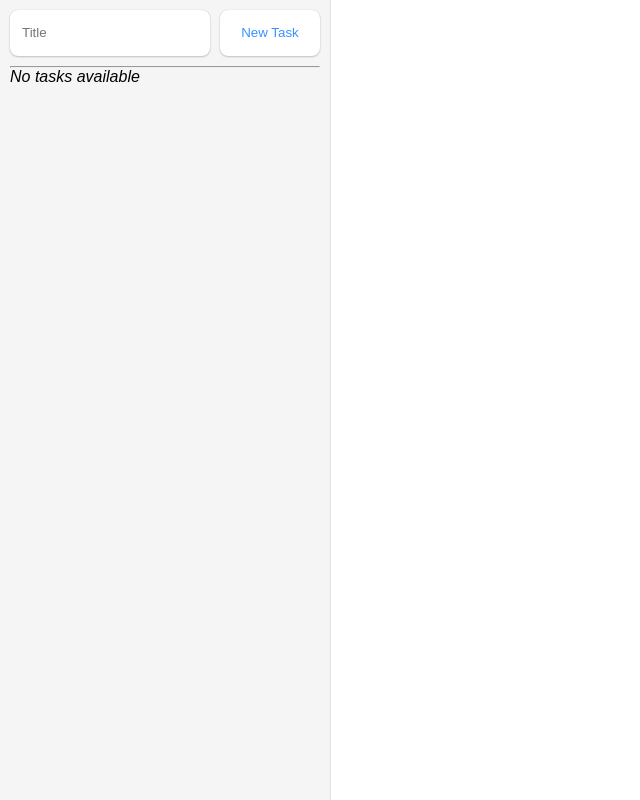
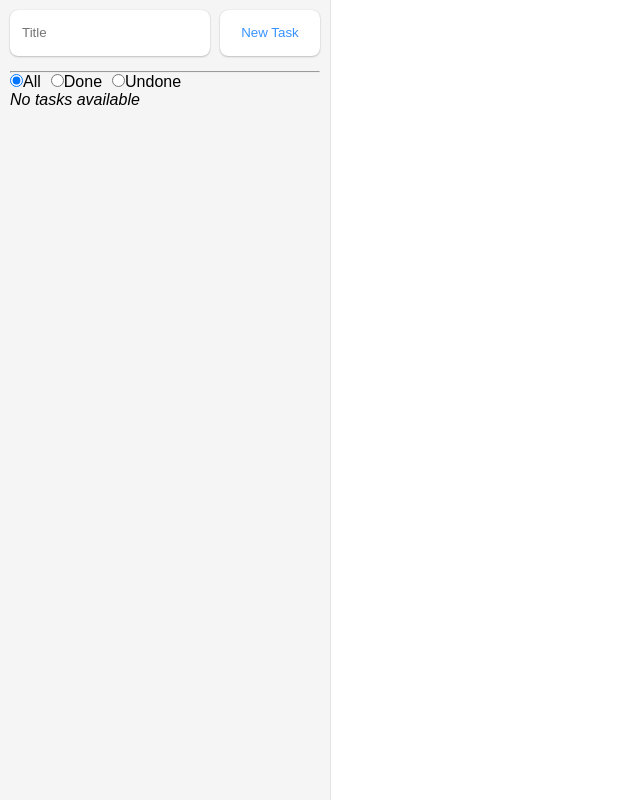
Before and after one commit to OrkhanJR/react-final-work, a React (Create React App) app: page / in a window 1280 px wide. Shown: the whole page, without its empty margins (0-640 px from the left). Built offline with nearby package versions, Linux system fonts and the light colour scheme.

Commit message:
filter added with functionality

```diff
--- a/src/components/MainPage/SideBar/SearchArea/SearchArea.tsx
+++ b/src/components/MainPage/SideBar/SearchArea/SearchArea.tsx
@@ -6,6 +6,7 @@ import { useState } from "react";
 
 const SearchArea = () => {
   const dispatch = useTypedDispatch();
+
   const [inputValue, setInputValue] = useState("");
 
   const handleInputChange = (e: React.ChangeEvent<HTMLInputElement>) => {
@@ -29,7 +30,7 @@ const SearchArea = () => {
       description: "",
       creationDate: formattedDate,
       status: false,
-      checkStatus: false
+      checkStatus: false,
     };
 
     dispatch(addTask(newTask));
@@ -40,6 +41,7 @@ const SearchArea = () => {
     <>
       <div className="search-area">
         {" "}
+        <div className="add-task-wrapper">
           <InputComponent
             className="input-styles"
             type="text"
@@ -54,6 +56,7 @@ const SearchArea = () => {
             New Task
           </ButtonComponent>
         </div>
+      </div>
       <hr />
     </>
   );
--- a/src/components/MainPage/SideBar/SearchArea/searchArea.css
+++ b/src/components/MainPage/SideBar/SearchArea/searchArea.css
@@ -1,4 +1,3 @@
-
 .input-styles {
   width: 200px;
   border: none;
@@ -39,7 +38,26 @@
 .search-area {
   max-height: 100px;
   display: flex;
+  flex-direction: column;
   align-items: center;
+  gap: 20px;
+  padding-bottom: 15px;
+}
+
+.add-task-wrapper {
+  display: flex;
   gap: 10px;
-    padding-bottom: 10px;
 }
+
+.filter-wrapper {
+  display: flex;
+  gap: 10px;
+}
+
+label:hover {
+  cursor: pointer;
+}
+
+label > input:hover {
+  cursor: pointer;
+}
--- a/src/components/MainPage/SideBar/TaskLists/TaskLists.css
+++ b/src/components/MainPage/SideBar/TaskLists/TaskLists.css
@@ -10,5 +10,4 @@
 .task-list-container {
   display: flex;
   flex-direction: column;
-  margin-top: 20px;
 }
--- a/src/components/MainPage/SideBar/TaskLists/TaskLists.tsx
+++ b/src/components/MainPage/SideBar/TaskLists/TaskLists.tsx
@@ -1,4 +1,4 @@
-import  { useEffect } from "react";
+import React, { useEffect, useState } from "react";
 import { useDispatch, useSelector } from "react-redux";
 import { RootState } from "../../../../store";
 import { Link } from "react-router-dom";
@@ -15,6 +15,23 @@ const TaskLists = () => {
   const tasks = useSelector((state: RootState) => state.taskSlice.tasks);
   const navigate = useNavigate();
   const dispatch = useDispatch();
+  const [filteredTasks, setFilteredTasks] = useState([...tasks]);
+  const [filter, setFilter] = useState("all");
+
+  useEffect(() => {
+    setFilteredTasks(
+      tasks.filter((task) => {
+        if (filter === "all") {
+          return true;
+        } else if (filter === "done") {
+          return task.status;
+        } else if (filter === "undone") {
+          return !task.status;
+        }
+        return true;
+      })
+    );
+  }, [tasks, filter]);
 
   useEffect(() => {
     tasks.forEach((task) => {
@@ -51,9 +68,38 @@ const TaskLists = () => {
   return (
     <>
       <div className="tasks-list">
-        {tasks.length > 0 ? (
+        <div className="filter-wrapper">
+          <label>
+            <InputComponent
+              type="radio"
+              name="filter"
+              checked={filter === "all"}
+              onChange={() => setFilter("all")}
+            />
+            All
+          </label>
+          <label>
+            <InputComponent
+              type="radio"
+              name="filter"
+              checked={filter === "done"}
+              onChange={() => setFilter("done")}
+            />
+            Done
+          </label>
+          <label>
+            <InputComponent
+              type="radio"
+              name="filter"
+              checked={filter === "undone"}
+              onChange={() => setFilter("undone")}
+            />
+            Undone
+          </label>
+        </div>
+        {filteredTasks.length > 0 ? (
           <ul>
-            {tasks.map((task) => (
+            {filteredTasks.map((task) => (
               <li key={task.id}>
                 <InputComponent
                   type="checkbox"
--- a/src/redux/slices/taskSlice.ts
+++ b/src/redux/slices/taskSlice.ts
@@ -1,4 +1,6 @@
 import { createSlice } from "@reduxjs/toolkit";
+
+export type TaskFilter = "all" | "done" | "undone";
 
 export type Task = {
   creationDate: string;
@@ -11,10 +13,12 @@ export type Task = {
 
 type TaskState = {
   tasks: Task[];
+  filter: TaskFilter;
 };
 
 const initialState: TaskState = {
   tasks: JSON.parse(localStorage.getItem("tasks") ?? "[]"),
+  filter: "all",
 };
 
 export const taskSlice = createSlice({
@@ -54,15 +58,22 @@ export const taskSlice = createSlice({
     changeCheckStatus: (state, action) => {
       const taskId = action.payload;
       const taskToChange = state.tasks.find((task) => task.id === taskId);
-      if(taskToChange) {
+      if (taskToChange) {
         taskToChange.checkStatus = !taskToChange.checkStatus;
         localStorage.setItem("tasks", JSON.stringify(state.tasks));
       }
     },
+
   },
 });
 
-export const { addTask, deleteTask, editTask, changeStatus,changeCheckStatus } =
-  taskSlice.actions;
+export const {
+  addTask,
+  deleteTask,
+  editTask,
+  changeStatus,
+  changeCheckStatus,
+
+} = taskSlice.actions;
 
 export default taskSlice.reducer;
```
Lines whose indentation alone changed are shown as unchanged.
